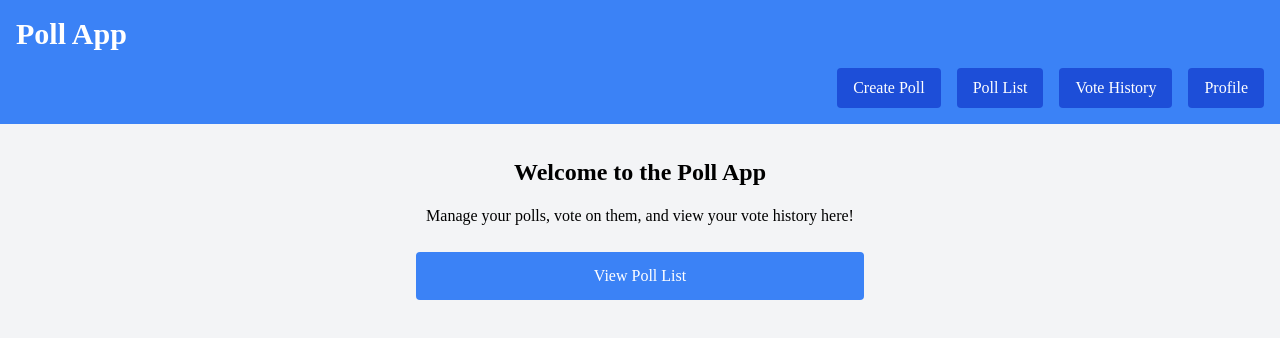
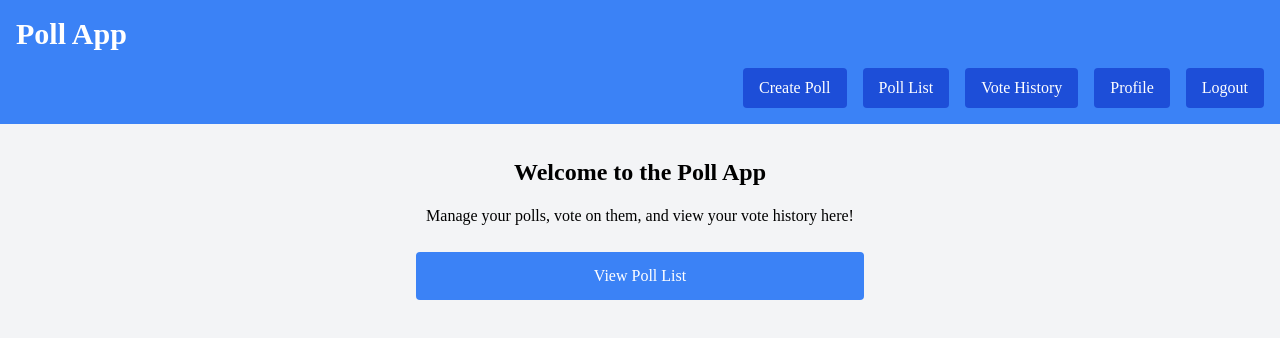
Before and after one commit to PalakMishra-eq/Poll-Frontend, a React (Vite) app: page /home in a window 1280 px wide. Shown: the top 338 px of the page. Built offline with nearby package versions, Linux system fonts and the light colour scheme.

Commit message:
logout, profile

```diff
--- a/src/pages/HomePage.jsx
+++ b/src/pages/HomePage.jsx
@@ -4,6 +4,13 @@ import { useNavigate } from "react-router-dom";
 const HomePage = () => {
   const navigate = useNavigate();
 
+
+  const handleLogout = () => {
+    localStorage.removeItem("token");
+    localStorage.removeItem("userId");
+    navigate("/");
+
+  }
 
   const handlePollList = () => {
     navigate("/poll-list");
@@ -47,6 +54,12 @@ const HomePage = () => {
           >
             Profile
           </button>
+          <button
+            onClick={handleLogout}
+            className="bg-blue-700 hover:bg-blue-800 text-white px-4 py-2 rounded"
+          >
+            Logout
+          </button>
         </div>
       </header>
 
```
